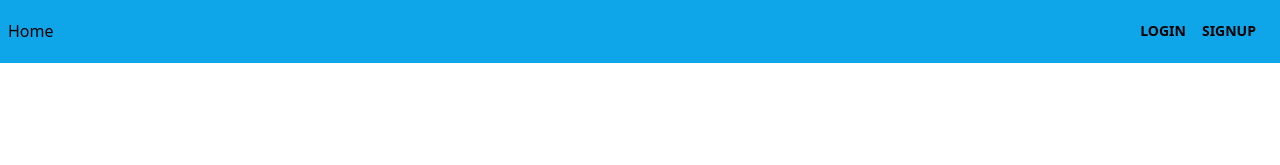
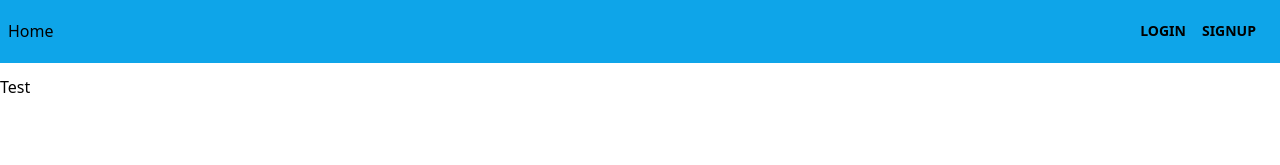
Before and after one commit to ducquang2/simple-store, a React (Create React App) app: page /cart in a window 1280 px wide. Before the commit this address had no page. Shown: the top 165 px of the page. Built offline with nearby package versions, Linux system fonts and the light colour scheme.

Commit message:
add cart

```diff
--- a/src/App.tsx
+++ b/src/App.tsx
@@ -6,9 +6,10 @@ import {
 } from '@apollo/client'
 import React from 'react'
 import { BrowserRouter, Route, Routes } from 'react-router-dom'
+import Cart from './components/Cart'
 import Header from './components/Header'
 import LogIn from './components/LogIn'
-import Product from './components/Product'
+import Product from './components/ProductList'
 import SignUp from './components/SignUp'
 
 const link = new HttpLink({
@@ -30,6 +31,7 @@ function App() {
             <Route path="/" element={<Product />} />
             <Route path="/signin" element={<LogIn />} />
             <Route path="/signup" element={<SignUp />} />
+            <Route path="/cart" element={<Cart />} />
           </Routes>
         </BrowserRouter>
       </ApolloProvider>
--- /dev/null
+++ b/src/components/Cart.tsx
@@ -0,0 +1,7 @@
+export default function Cart() {
+  return (
+    <div>
+      <p>Test</p>
+    </div>
+  )
+}
```
